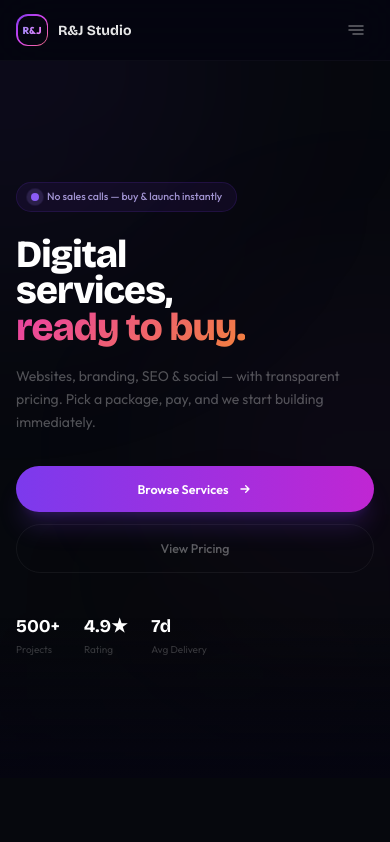
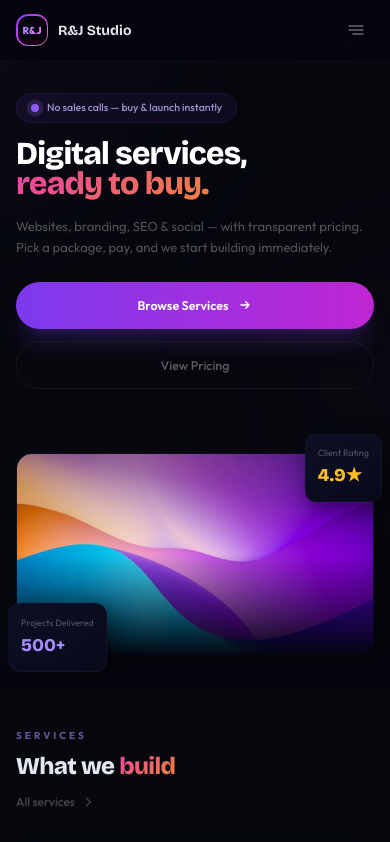
Before and after one commit to OlivesAdmin/raf-jojo-studio, a React (Vite) app: page / in a window 390 px wide. Shown: the top 842 px of the page. Built offline with nearby package versions, Linux system fonts and the light colour scheme.

Commit message:
Fix mobile: remove empty spaces, show hero image, tighten spacing

```diff
--- a/src/pages/HomePage.tsx
+++ b/src/pages/HomePage.tsx
@@ -17,17 +17,16 @@ export function HomePage() {
   return (
     <div className="overflow-x-hidden">
       {/* ======= HERO ======= */}
-      <section className="relative overflow-hidden min-h-[85vh] sm:min-h-[90vh] flex items-center">
+      <section className="relative overflow-hidden lg:min-h-[90vh] lg:flex lg:items-center">
         {/* Mesh blobs */}
-        <div className="mesh w-[400px] h-[400px] sm:w-[700px] sm:h-[700px] -top-48 -left-48 bg-violet-600/[0.07]" />
-        <div className="mesh w-[300px] h-[300px] sm:w-[500px] sm:h-[500px] top-1/3 -right-32 bg-fuchsia-500/[0.05]" />
-        <div className="mesh w-[200px] h-[200px] sm:w-[400px] sm:h-[400px] bottom-0 left-1/3 bg-amber-500/[0.03]" />
+        <div className="mesh w-[300px] h-[300px] sm:w-[700px] sm:h-[700px] -top-48 -left-48 bg-violet-600/[0.07]" />
+        <div className="mesh w-[200px] h-[200px] sm:w-[500px] sm:h-[500px] top-1/3 -right-32 bg-fuchsia-500/[0.05]" />
 
-        <div className="max-w-7xl mx-auto px-4 sm:px-8 py-12 sm:py-0 w-full relative z-10">
-          <div className="grid grid-cols-1 lg:grid-cols-2 gap-8 lg:gap-16 items-center">
+        <div className="max-w-7xl mx-auto px-4 sm:px-8 py-8 sm:py-12 lg:py-0 w-full relative z-10">
+          <div className="grid grid-cols-1 lg:grid-cols-2 gap-6 lg:gap-16 items-center">
             <div className="anim">
               {/* Badge */}
-              <div className="badge mb-6 sm:mb-8">
+              <div className="badge mb-4 sm:mb-6">
                 <span className="relative flex h-2 w-2">
                   <span className="absolute inset-0 rounded-full bg-violet-400" style={{animation:'pulse-dot 2s cubic-bezier(0,0,0.2,1) infinite'}} />
                   <span className="relative rounded-full h-2 w-2 bg-violet-500" />
@@ -36,17 +35,17 @@ export function HomePage() {
               </div>
 
               {/* OVERSIZED HEADLINE — key Dribbble technique */}
-              <h1 className="display text-[2.4rem] sm:text-[3.2rem] lg:text-[4rem] xl:text-[4.6rem] font-extrabold leading-[0.95] tracking-tight mb-5 sm:mb-7">
-                <span className="text-white">Digital</span><br />
-                <span className="text-white">services,</span><br />
+              <h1 className="display text-[2rem] sm:text-[3.2rem] lg:text-[4rem] xl:text-[4.6rem] font-extrabold leading-[0.95] tracking-tight mb-4 sm:mb-5">
+                <span className="text-white">Digital</span><br className="hidden sm:block" />
+                <span className="text-white"> services,</span><br />
                 <span className="grad-text">ready to buy.</span>
               </h1>
 
-              <p className="text-[14px] sm:text-[15.5px] text-white/30 leading-relaxed mb-8 sm:mb-10 max-w-[420px]">
+              <p className="text-[13px] sm:text-[15.5px] text-white/30 leading-relaxed mb-6 sm:mb-8 max-w-[420px]">
                 Websites, branding, SEO & social — with transparent pricing. Pick a package, pay, and we start building immediately.
               </p>
 
-              <div className="flex flex-col sm:flex-row gap-3 mb-10 sm:mb-14">
+              <div className="flex flex-col sm:flex-row gap-3 mb-6 sm:mb-10">
                 <button onClick={()=>navigate("services")} className="group relative px-7 py-3.5 text-[12.5px] font-semibold text-white rounded-full overflow-hidden shadow-xl shadow-violet-600/20 text-center">
                   <div className="absolute inset-0 bg-gradient-to-r from-violet-600 to-fuchsia-600 group-hover:from-violet-500 group-hover:to-fuchsia-500 transition-all duration-300" />
                   <span className="relative flex items-center justify-center gap-2">Browse Services <svg className="w-4 h-4 group-hover:translate-x-0.5 transition-transform" fill="none" viewBox="0 0 24 24" stroke="currentColor" strokeWidth={2}><path strokeLinecap="round" strokeLinejoin="round" d="M13 7l5 5m0 0l-5 5m5-5H6" /></svg></span>
@@ -55,52 +54,36 @@ export function HomePage() {
                   View Pricing
                 </button>
               </div>
-
-              {/* Stats row — Dribbble style inline metrics */}
-              <div className="flex gap-6 sm:gap-10">
-                {[{v:"500+",l:"Projects"},{v:"4.9★",l:"Rating"},{v:"7d",l:"Avg Delivery"}].map(s=>(
-                  <div key={s.l}>
-                    <p className="text-[18px] sm:text-[22px] font-bold text-white display">{s.v}</p>
-                    <p className="text-[10px] sm:text-[11px] text-white/20 mt-0.5">{s.l}</p>
-                  </div>
-                ))}
-              </div>
             </div>
 
-            {/* Hero visual — real image with overlay */}
-            <div className="hidden lg:block anim d3 relative">
+            {/* Hero visual — visible on all screens */}
+            <div className="anim d2 relative mt-4 lg:mt-0">
               <div className="relative">
-                {/* Main hero image */}
                 <div className="rounded-2xl overflow-hidden neu shadow-2xl shadow-violet-900/20">
-                  <img src={IMG.hero1} alt="Digital design workspace" className="w-full aspect-[4/3] object-cover" loading="eager" />
+                  <img src={IMG.hero1} alt="Digital design workspace" className="w-full aspect-[16/9] lg:aspect-[4/3] object-cover" loading="eager" />
                   <div className="absolute inset-0 bg-gradient-to-t from-[#050510] via-transparent to-[#050510]/30 rounded-2xl" />
                 </div>
-                {/* Floating stat cards on top of hero image */}
-                <div className="absolute -bottom-6 -left-6 neu rounded-xl p-4 float" style={{animationDelay:'0s'}}>
-                  <p className="text-[10px] text-white/30 mb-1">Projects Delivered</p>
-                  <p className="display text-[24px] font-extrabold text-violet-400">500+</p>
+                {/* Floating stat cards */}
+                <div className="absolute -bottom-4 -left-2 sm:-bottom-6 sm:-left-6 neu rounded-xl p-3 sm:p-4 float" style={{animationDelay:'0s'}}>
+                  <p className="text-[9px] sm:text-[10px] text-white/30 mb-0.5">Projects Delivered</p>
+                  <p className="display text-[18px] sm:text-[24px] font-extrabold text-violet-400">500+</p>
                 </div>
-                <div className="absolute -top-4 -right-4 neu rounded-xl p-4 float" style={{animationDelay:'1.5s'}}>
-                  <p className="text-[10px] text-white/30 mb-1">Client Satisfaction</p>
-                  <p className="display text-[24px] font-extrabold text-amber-400">4.9★</p>
-                </div>
-                <div className="absolute top-1/2 -right-8 neu rounded-xl p-3 float" style={{animationDelay:'3s'}}>
-                  <p className="text-[10px] text-white/30 mb-1">Avg Delivery</p>
-                  <p className="display text-[20px] font-extrabold text-emerald-400">7 days</p>
+                <div className="absolute -top-3 -right-2 sm:-top-4 sm:-right-4 neu rounded-xl p-3 sm:p-4 float" style={{animationDelay:'1.5s'}}>
+                  <p className="text-[9px] sm:text-[10px] text-white/30 mb-0.5">Client Rating</p>
+                  <p className="display text-[18px] sm:text-[24px] font-extrabold text-amber-400">4.9★</p>
                 </div>
               </div>
             </div>
           </div>
         </div>
 
-        {/* Bottom gradient fade */}
-        <div className="absolute bottom-0 inset-x-0 h-40" style={{background:'linear-gradient(180deg, transparent, #050510)'}} />
+        <div className="absolute bottom-0 inset-x-0 h-16 sm:h-24" style={{background:'linear-gradient(180deg, transparent, #050510)'}} />
       </section>
 
       {/* ======= BENTO SERVICE CATEGORIES ======= */}
-      <section className="py-16 sm:py-28 relative">
+      <section className="py-10 sm:py-24 relative">
         <div className="max-w-7xl mx-auto px-4 sm:px-8">
-          <div className="flex flex-col sm:flex-row sm:items-end sm:justify-between mb-10 sm:mb-14">
+          <div className="flex flex-col sm:flex-row sm:items-end sm:justify-between mb-8 sm:mb-12">
             <div className="anim">
               <span className="text-[10px] font-bold uppercase tracking-[0.3em] text-violet-400/60 mb-2 block">Services</span>
               <h2 className="display text-[1.5rem] sm:text-[2.2rem] lg:text-[2.8rem] font-extrabold tracking-tight leading-tight">What we <span className="grad-text">build</span></h2>
@@ -154,10 +137,10 @@ export function HomePage() {
       </section>
 
       {/* ======= PORTFOLIO SHOWCASE ======= */}
-      <section className="py-16 sm:py-28 relative">
+      <section className="py-10 sm:py-24 relative">
         <div className="mesh w-[400px] h-[400px] -top-20 right-0 bg-fuchsia-500/[0.03]" />
         <div className="max-w-7xl mx-auto px-4 sm:px-8 relative">
-          <div className="flex flex-col sm:flex-row sm:items-end sm:justify-between mb-10 sm:mb-14">
+          <div className="flex flex-col sm:flex-row sm:items-end sm:justify-between mb-8 sm:mb-12">
             <div>
               <span className="text-[10px] font-bold uppercase tracking-[0.3em] text-fuchsia-400/60 mb-2 block">Our Work</span>
               <h2 className="display text-[1.5rem] sm:text-[2.2rem] lg:text-[2.8rem] font-extrabold tracking-tight leading-tight">Recent <span className="grad-text">projects</span></h2>
@@ -206,10 +189,10 @@ export function HomePage() {
       </section>
 
       {/* ======= HOW IT WORKS ======= */}
-      <section className="py-16 sm:py-28 relative">
+      <section className="py-10 sm:py-24 relative">
         <div className="mesh w-[500px] h-[300px] top-0 left-1/2 -translate-x-1/2 bg-violet-600/[0.04]" />
         <div className="max-w-7xl mx-auto px-4 sm:px-8 relative">
-          <div className="text-center mb-10 sm:mb-14">
+          <div className="text-center mb-8 sm:mb-12">
             <span className="text-[10px] font-bold uppercase tracking-[0.3em] text-amber-400/60 mb-2 block">Process</span>
             <h2 className="display text-[1.5rem] sm:text-[2.2rem] lg:text-[2.8rem] font-extrabold tracking-tight">5 steps to <span className="grad-text">launch</span></h2>
           </div>
@@ -236,16 +219,16 @@ export function HomePage() {
       </section>
 
       {/* ======= FEATURED PRICING ======= */}
-      <section className="py-16 sm:py-28 relative">
+      <section className="py-10 sm:py-24 relative">
         <div className="mesh w-[500px] h-[500px] -top-20 -right-32 bg-violet-600/[0.05]" />
         <div className="max-w-7xl mx-auto px-4 sm:px-8 relative">
-          <div className="text-center mb-10 sm:mb-14">
+          <div className="text-center mb-8 sm:mb-12">
             <span className="text-[10px] font-bold uppercase tracking-[0.3em] text-violet-400/60 mb-2 block">Pricing</span>
             <h2 className="display text-[1.5rem] sm:text-[2.2rem] lg:text-[2.8rem] font-extrabold tracking-tight">Website <span className="grad-text">Development</span></h2>
             <p className="text-white/20 text-[12.5px] sm:text-[13px] mt-2">Our most popular service — pick a tier</p>
           </div>
 
-          <div className="grid grid-cols-1 sm:grid-cols-3 gap-4 sm:gap-5 max-w-[1020px] mx-auto mb-16 sm:mb-20">
+          <div className="grid grid-cols-1 sm:grid-cols-3 gap-4 sm:gap-5 max-w-[1020px] mx-auto mb-10 sm:mb-16">
             {services[0].packages.map(p=><PricingCard key={p.name} pkg={p} onSelect={t=>buy(services[0],t)} />)}
           </div>
 
@@ -274,10 +257,10 @@ export function HomePage() {
       </section>
 
       {/* ======= BUNDLES ======= */}
-      <section className="py-16 sm:py-28 relative">
+      <section className="py-10 sm:py-24 relative">
         <div className="mesh w-[400px] h-[400px] top-20 -right-32 bg-amber-500/[0.04]" />
         <div className="max-w-[960px] mx-auto px-4 sm:px-8 relative">
-          <div className="text-center mb-10 sm:mb-14">
+          <div className="text-center mb-8 sm:mb-12">
             <span className="text-[10px] font-bold uppercase tracking-[0.3em] text-emerald-400/60 mb-2 block">Bundles</span>
             <h2 className="display text-[1.5rem] sm:text-[2.2rem] lg:text-[2.8rem] font-extrabold tracking-tight">Save with <span className="grad-text">bundles</span></h2>
           </div>
@@ -300,10 +283,10 @@ export function HomePage() {
       </section>
 
       {/* ======= TESTIMONIALS ======= */}
-      <section className="py-16 sm:py-28 relative">
+      <section className="py-10 sm:py-24 relative">
         <div className="mesh w-[500px] h-[300px] bottom-0 -left-32 bg-violet-600/[0.04]" />
         <div className="max-w-7xl mx-auto px-4 sm:px-8 relative">
-          <div className="text-center mb-10 sm:mb-14">
+          <div className="text-center mb-8 sm:mb-12">
             <span className="text-[10px] font-bold uppercase tracking-[0.3em] text-violet-400/60 mb-2 block">Testimonials</span>
             <h2 className="display text-[1.5rem] sm:text-[2.2rem] lg:text-[2.8rem] font-extrabold tracking-tight">Trusted by <span className="grad-text">500+</span> businesses</h2>
           </div>
@@ -338,7 +321,7 @@ export function HomePage() {
       </section>
 
       {/* ======= FINAL CTA ======= */}
-      <section className="py-20 sm:py-32 relative overflow-hidden">
+      <section className="py-12 sm:py-28 relative overflow-hidden">
         <div className="mesh w-[600px] h-[600px] top-1/2 left-1/2 -translate-x-1/2 -translate-y-1/2 bg-violet-600/[0.06]" />
         {/* Background image with heavy overlay */}
         <div className="absolute inset-0">
```
